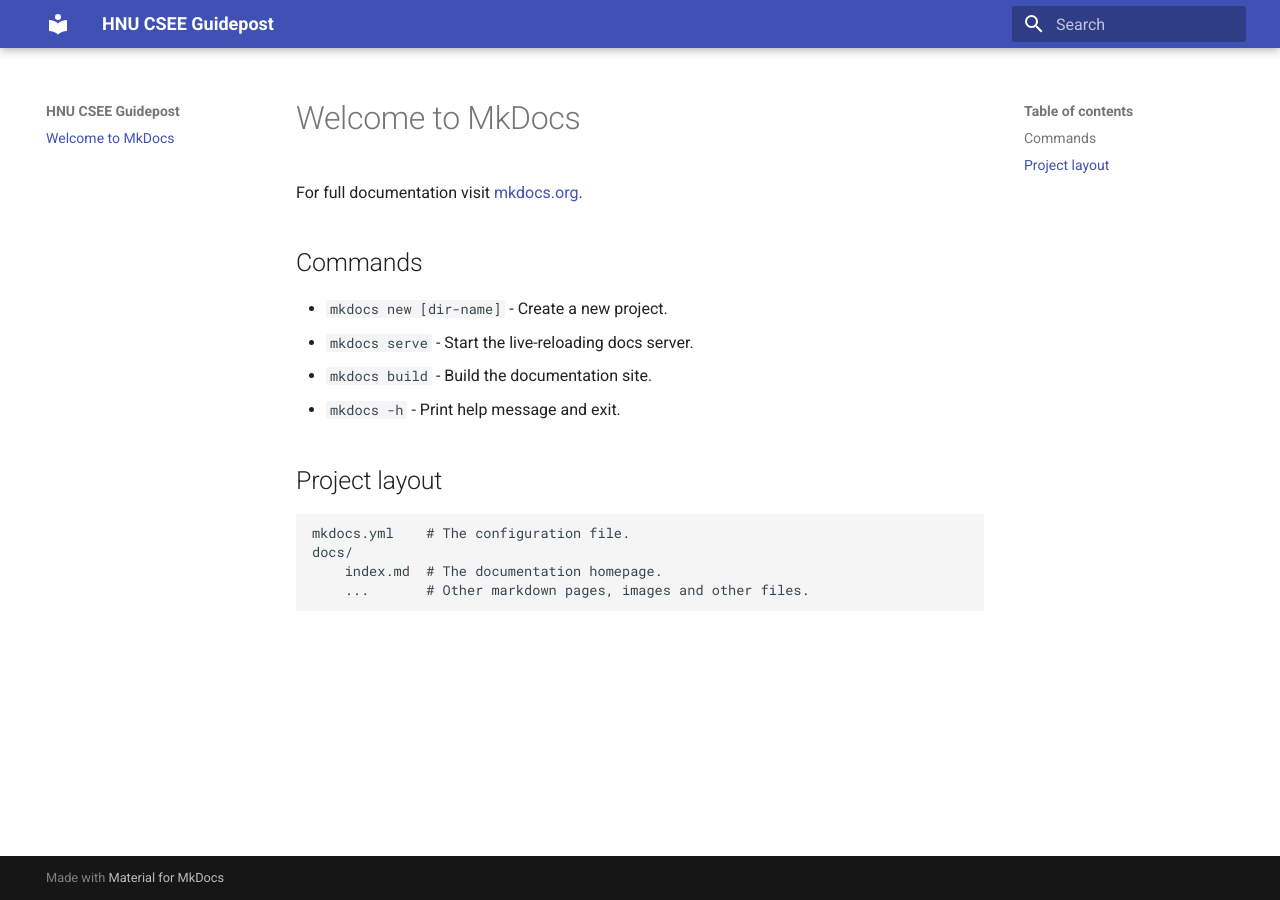
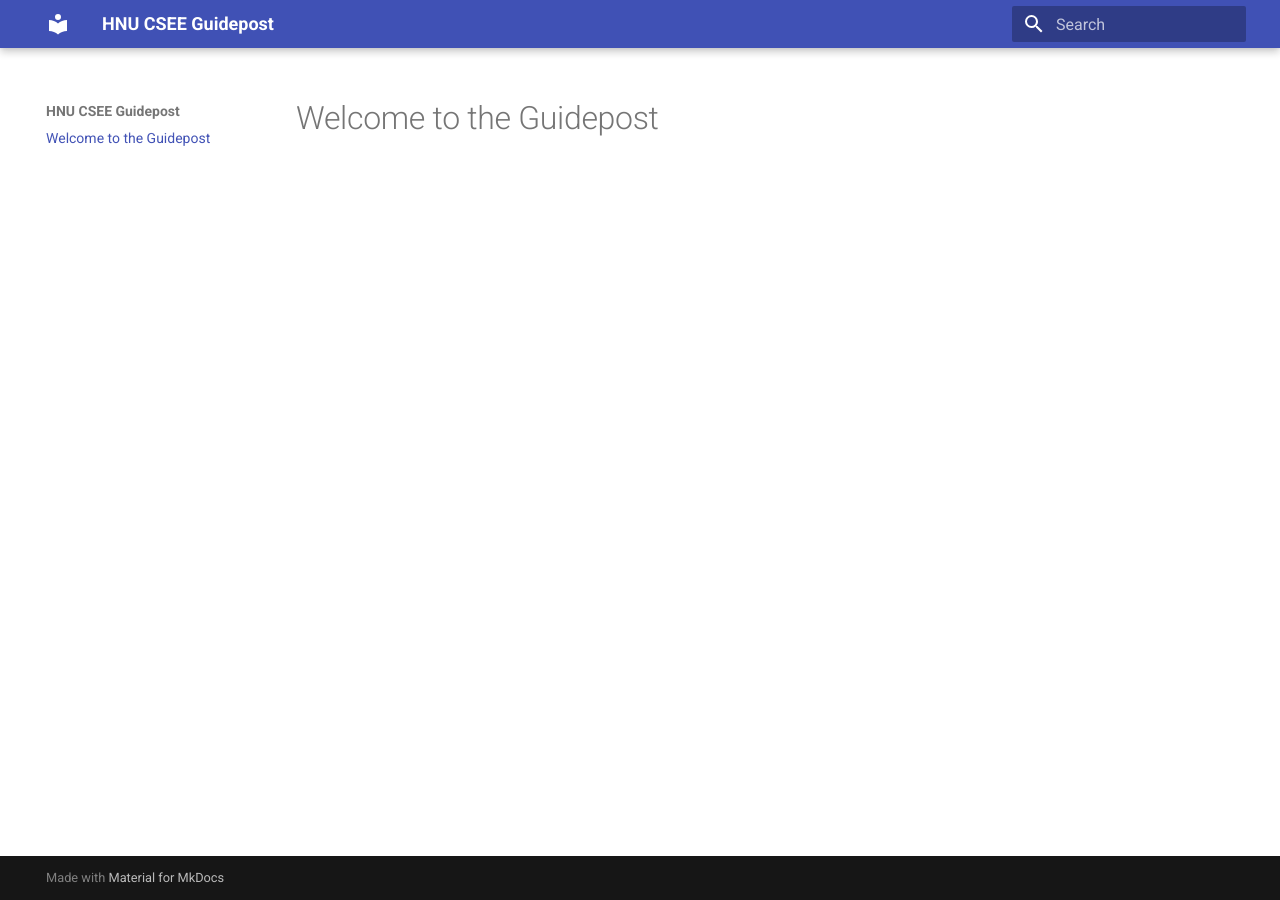
Before and after one commit to xxgn/Guidepost, an MkDocs documentation site: the page built from docs/index.md, in a window 1280 px wide. Built offline with MkDocs 1.6.1 and Material for MkDocs 9.7.7, drawn with Linux system fonts in a browser that asks for light colours.

Commit message:
docs: add welcome page

```diff
--- a/docs/index.md
+++ b/docs/index.md
@@ -1,17 +1 @@
-# Welcome to MkDocs
-
-For full documentation visit [mkdocs.org](https://www.mkdocs.org).
-
-## Commands
-
-* `mkdocs new [dir-name]` - Create a new project.
-* `mkdocs serve` - Start the live-reloading docs server.
-* `mkdocs build` - Build the documentation site.
-* `mkdocs -h` - Print help message and exit.
-
-## Project layout
-
-    mkdocs.yml    # The configuration file.
-    docs/
-        index.md  # The documentation homepage.
-        ...       # Other markdown pages, images and other files.
+# Welcome to the Guidepost
```
Also changed, not shown: 1 other file.
